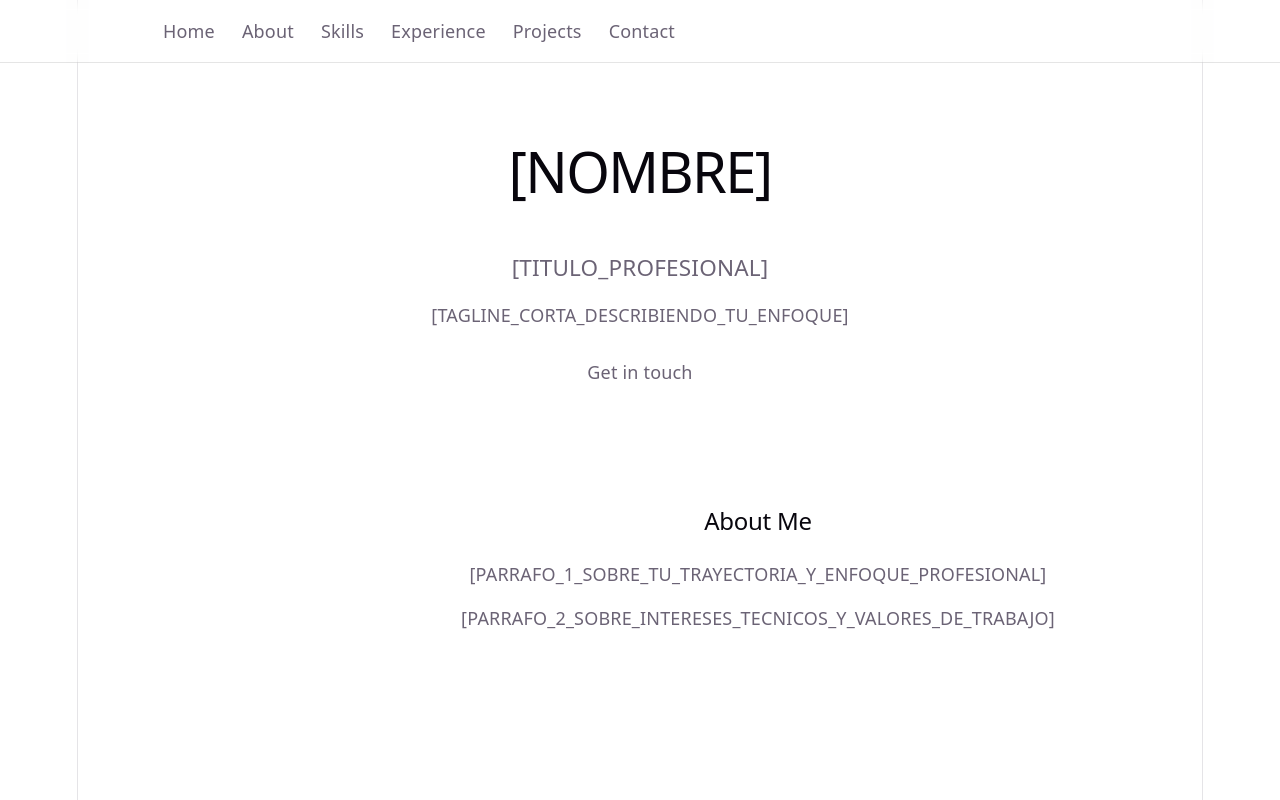
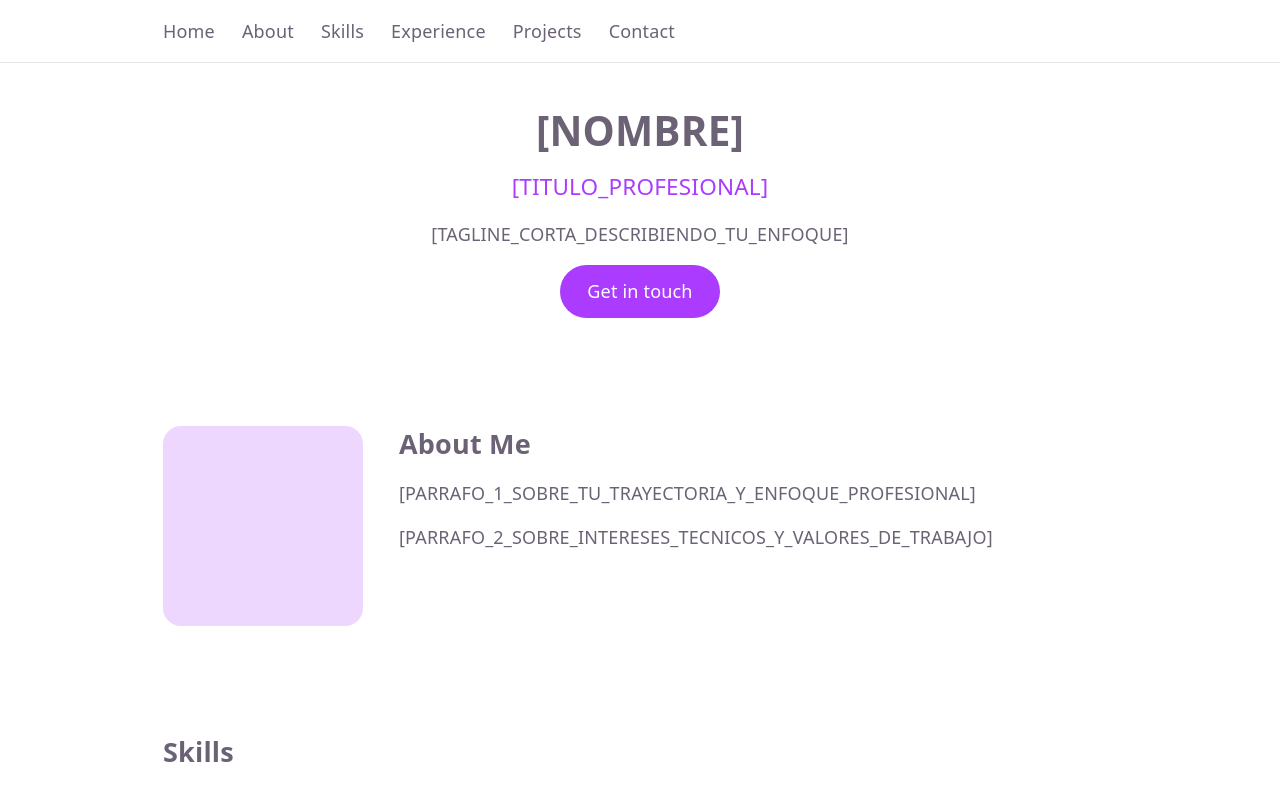
Before and after one commit to JoaquinManz/JoaquinManz.github.io, a React (Vite) app: page / in a window 1280 px wide. Shown: the top 800 px of the page. Built offline with nearby package versions, Linux system fonts and the light colour scheme.

Commit message:
style: migrate color tokens into Tailwind v4 @theme block

```diff
--- a/src/index.css
+++ b/src/index.css
@@ -1,113 +1,35 @@
 @import "tailwindcss";
 
+@theme {
+  --color-text: #6b6375;
+  --color-bg: #ffffff;
+  --color-accent: #aa3bff;
+}
+
+@media (prefers-color-scheme: dark) {
+  :root {
+    --color-text: #9ca3af;
+    --color-bg: #16171d;
+    --color-accent: #c084fc;
+  }
+}
+
+html {
+  scroll-behavior: smooth;
+}
+
 :root {
-  --text: #6b6375;
-  --text-h: #08060d;
-  --bg: #fff;
-  --border: #e5e4e7;
-  --code-bg: #f4f3ec;
-  --accent: #aa3bff;
-  --accent-bg: rgba(170, 59, 255, 0.1);
-  --accent-border: rgba(170, 59, 255, 0.5);
-  --social-bg: rgba(244, 243, 236, 0.5);
-  --shadow:
-    rgba(0, 0, 0, 0.1) 0 10px 15px -3px, rgba(0, 0, 0, 0.05) 0 4px 6px -2px;
-
-  --sans: system-ui, 'Segoe UI', Roboto, sans-serif;
-  --heading: system-ui, 'Segoe UI', Roboto, sans-serif;
-  --mono: ui-monospace, Consolas, monospace;
-
-  font: 18px/145% var(--sans);
+  font: 18px/145% system-ui, 'Segoe UI', Roboto, sans-serif;
   letter-spacing: 0.18px;
   color-scheme: light dark;
-  color: var(--text);
-  background: var(--bg);
+  color: var(--color-text);
+  background: var(--color-bg);
   font-synthesis: none;
   text-rendering: optimizeLegibility;
   -webkit-font-smoothing: antialiased;
   -moz-osx-font-smoothing: grayscale;
-
-  @media (max-width: 1024px) {
-    font-size: 16px;
-  }
-}
-
-@media (prefers-color-scheme: dark) {
-  :root {
-    --text: #9ca3af;
-    --text-h: #f3f4f6;
-    --bg: #16171d;
-    --border: #2e303a;
-    --code-bg: #1f2028;
-    --accent: #c084fc;
-    --accent-bg: rgba(192, 132, 252, 0.15);
-    --accent-border: rgba(192, 132, 252, 0.5);
-    --social-bg: rgba(47, 48, 58, 0.5);
-    --shadow:
-      rgba(0, 0, 0, 0.4) 0 10px 15px -3px, rgba(0, 0, 0, 0.25) 0 4px 6px -2px;
-  }
-
-  #social .button-icon {
-    filter: invert(1) brightness(2);
-  }
-}
-
-#root {
-  width: 1126px;
-  max-width: 100%;
-  margin: 0 auto;
-  text-align: center;
-  border-inline: 1px solid var(--border);
-  min-height: 100svh;
-  display: flex;
-  flex-direction: column;
-  box-sizing: border-box;
 }
 
 body {
   margin: 0;
 }
-
-h1,
-h2 {
-  font-family: var(--heading);
-  font-weight: 500;
-  color: var(--text-h);
-}
-
-h1 {
-  font-size: 56px;
-  letter-spacing: -1.68px;
-  margin: 32px 0;
-  @media (max-width: 1024px) {
-    font-size: 36px;
-    margin: 20px 0;
-  }
-}
-h2 {
-  font-size: 24px;
-  line-height: 118%;
-  letter-spacing: -0.24px;
-  margin: 0 0 8px;
-  @media (max-width: 1024px) {
-    font-size: 20px;
-  }
-}
-p {
-  margin: 0;
-}
-
-code,
-.counter {
-  font-family: var(--mono);
-  display: inline-flex;
-  border-radius: 4px;
-  color: var(--text-h);
-}
-
-code {
-  font-size: 15px;
-  line-height: 135%;
-  padding: 4px 8px;
-  background: var(--code-bg);
-}
```
